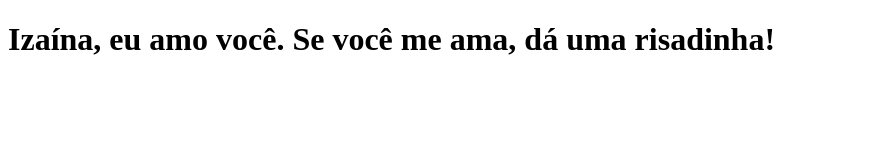
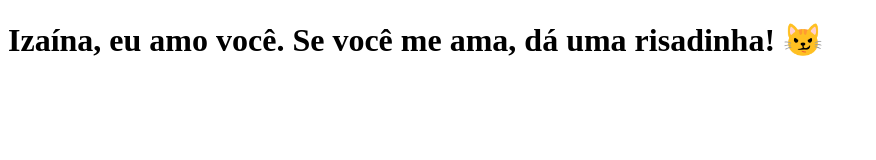
Before and after one commit to leonardomenezest/clone-tabnews, a Next.js app: page / in a window 1280 px wide. Shown: the top 160 px of the page, without its empty margins (0-876 px from the left). Built offline with nearby package versions, Linux system fonts and the light colour scheme.

Commit message:
modifica a frase

```diff
--- a/pages/index.js
+++ b/pages/index.js
@@ -1,5 +1,5 @@
 function Home() {
-    return <h1>Izaína, eu amo você. Se você me ama, dá uma risadinha!</h1>
+    return <h1>Izaína, eu amo você. Se você me ama, dá uma risadinha! 😼</h1>
 }
 
 export default Home;
```
